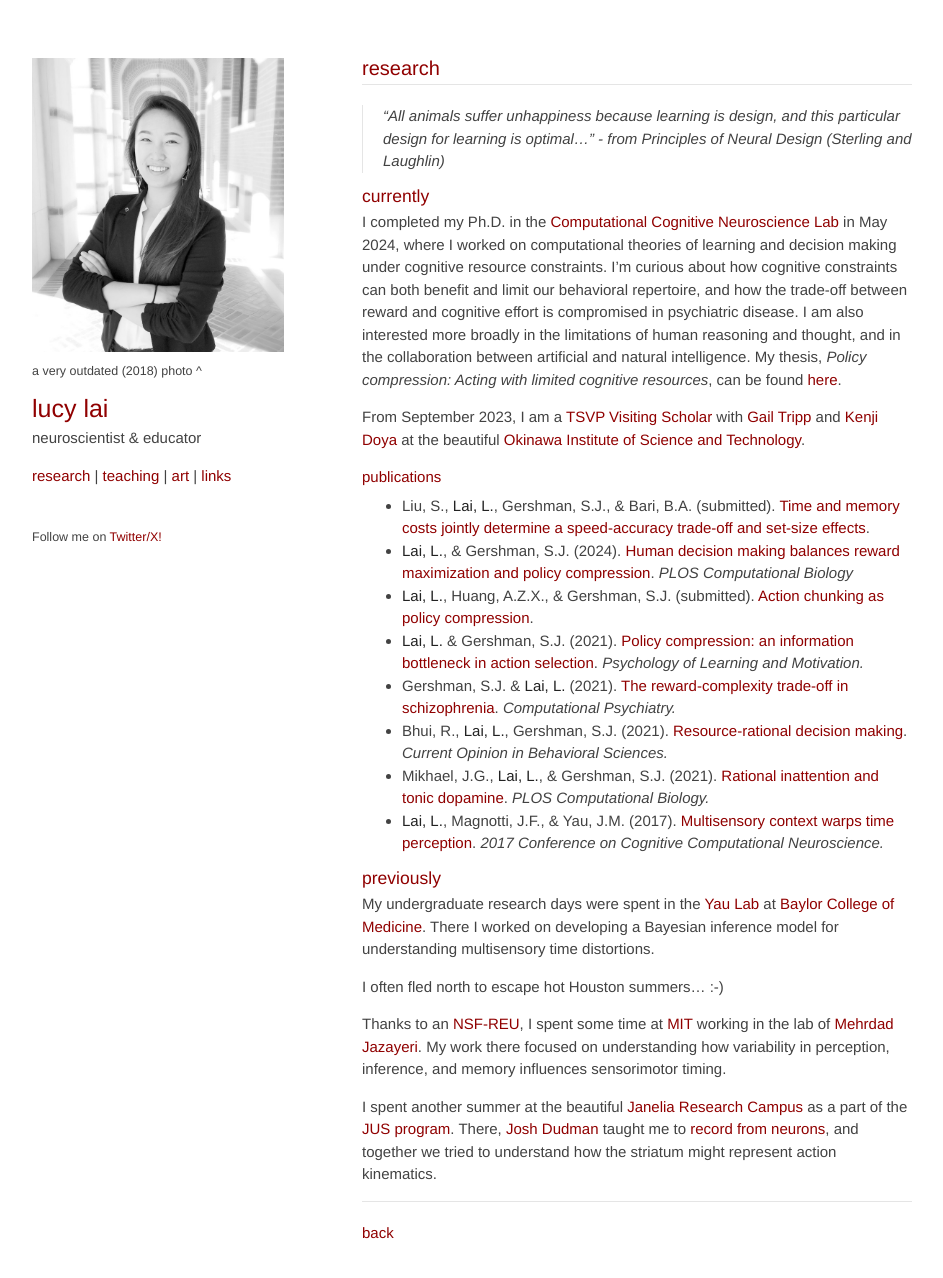
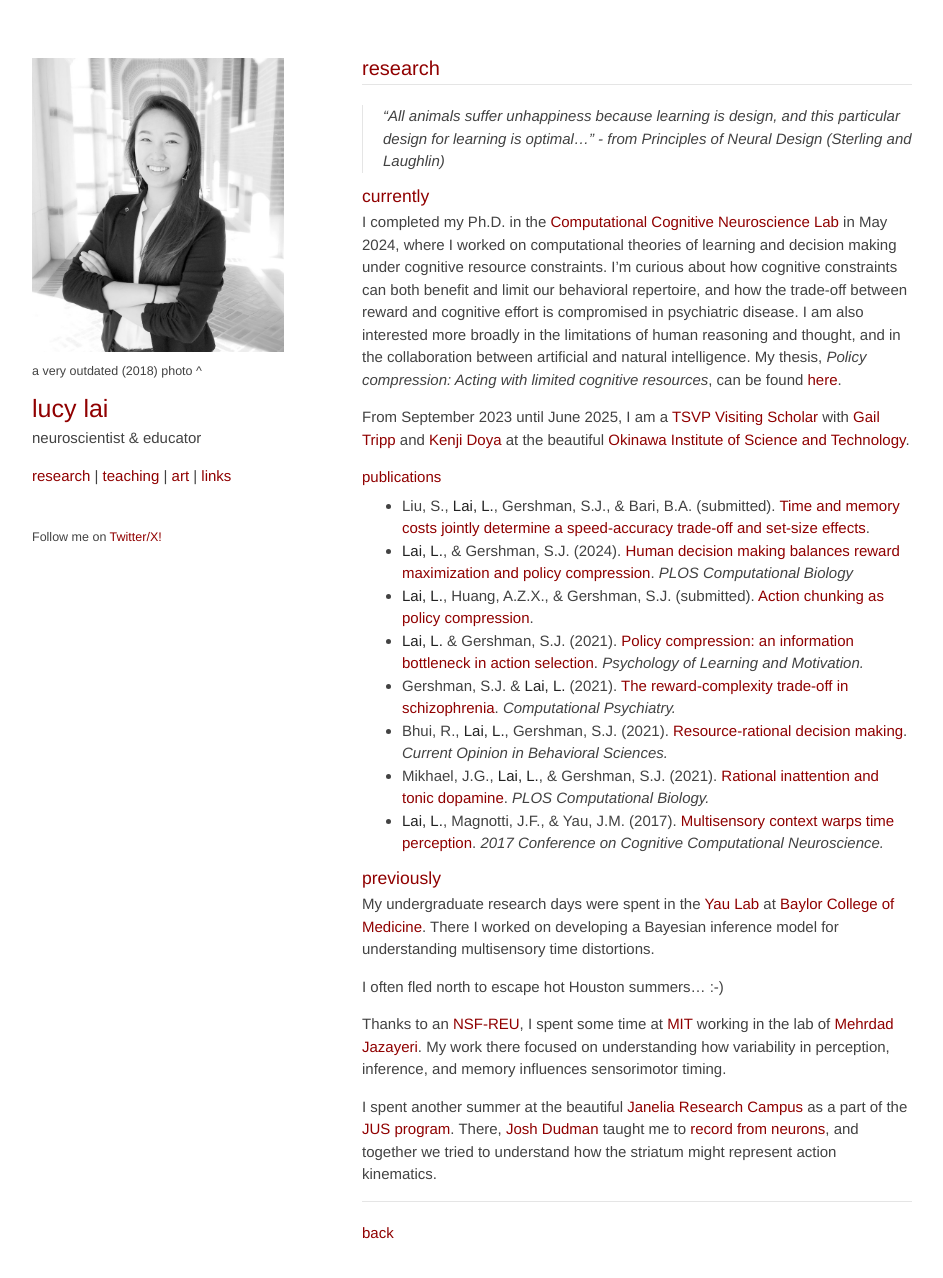
Before and after one commit to lucylai96/lucylai96.github.io, a Jekyll site: the page built from research.md, in a window 1280 px wide and 1309 px high. Shown: the top 1278 px of the window, without its empty margins (168-1111 px from the left). Built offline with Jekyll 4.4.1, drawn with Linux system fonts in a browser that asks for light colours; our own code applies the rules of GitHub Pages for plain Markdown files.

Commit message:
Update research.md

```diff
--- a/research.md
+++ b/research.md
@@ -7,7 +7,7 @@
 ### currently
 I completed my Ph.D. in the [Computational Cognitive Neuroscience Lab](http://gershmanlab.com/index.html){:target="_blank"} in May 2024, where I worked on computational theories of learning and decision making under cognitive resource constraints. I’m curious about how cognitive constraints can both benefit and limit our behavioral repertoire, and how the trade-off between reward and cognitive effort is compromised in psychiatric disease. I am also interested more broadly in the limitations of human reasoning and thought, and in the collaboration between artificial and natural intelligence. My thesis, _Policy compression: Acting with limited cognitive resources_, can be found <a href="https://dash.harvard.edu/handle/1/37378979" target="_blank">here</a>.
 
-From September 2023, I am a [TSVP Visiting Scholar](https://groups.oist.jp/tsvp){:target="_blank"} with [Gail Tripp](https://groups.oist.jp/hdnu){:target="_blank"} and [Kenji Doya](https://groups.oist.jp/ncu){:target="_blank"} at the beautiful [Okinawa Institute of Science and Technology](https://oist.jp){:target="_blank"}.
+From September 2023 until June 2025, I am a [TSVP Visiting Scholar](https://groups.oist.jp/tsvp){:target="_blank"} with [Gail Tripp](https://groups.oist.jp/hdnu){:target="_blank"} and [Kenji Doya](https://groups.oist.jp/ncu){:target="_blank"} at the beautiful [Okinawa Institute of Science and Technology](https://oist.jp){:target="_blank"}.
 
 #### publications
 - Liu, S., **Lai, L.**, Gershman, S.J., & Bari, B.A. (submitted). [Time and memory costs jointly determine a speed-accuracy trade-off and set-size effects](https://osf.io/preprints/psyarxiv/fupvy){:target="_blank"}.
```
